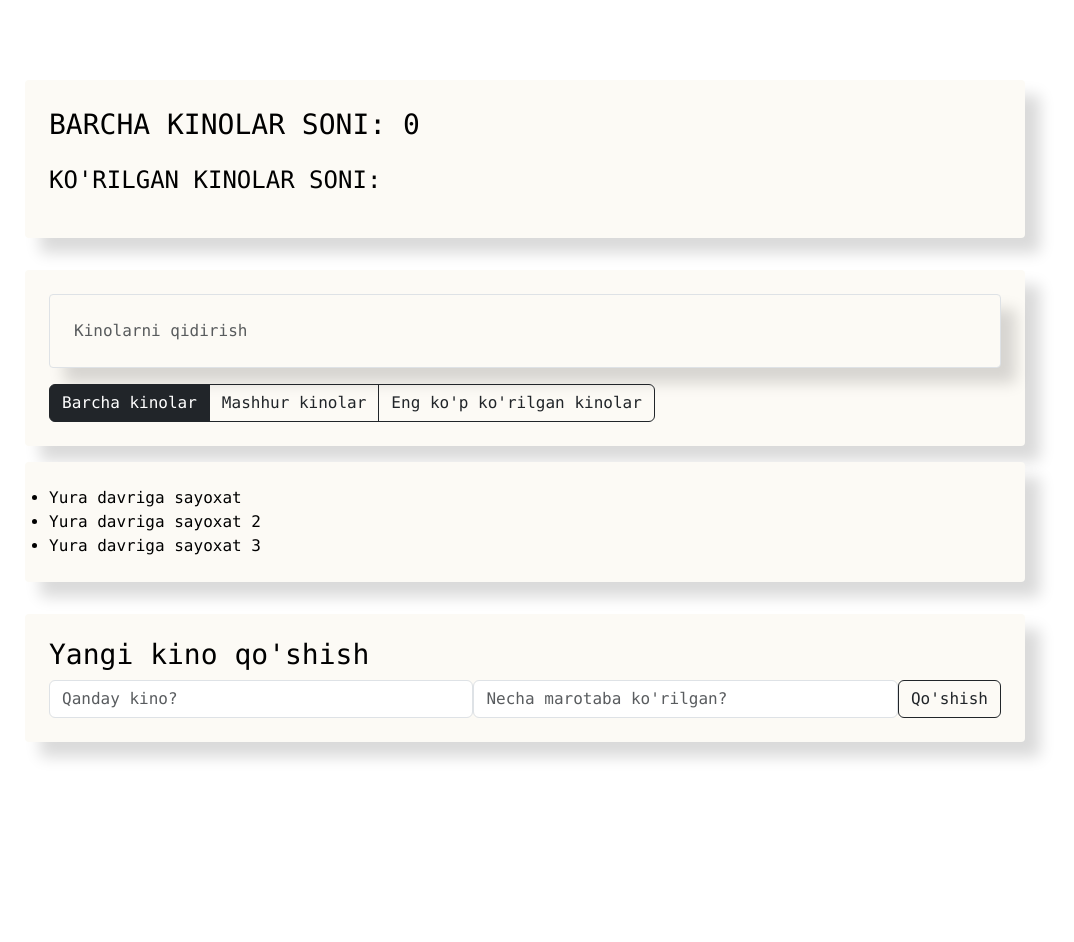
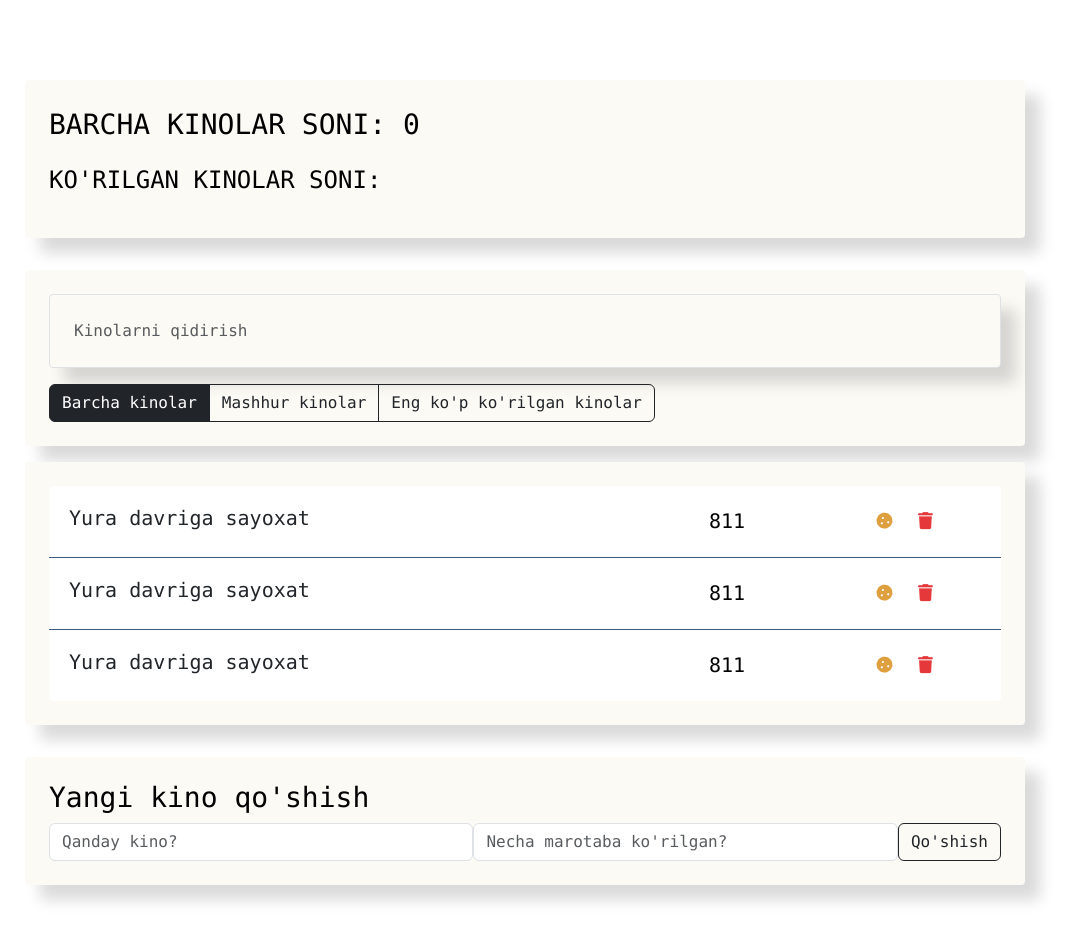
Before and after one commit to HojiakbarSultonov/VueJS, a Vue app: page / in a window 1280 px wide. Shown: the top 942 px of the page, without its empty margins (115-1189 px from the left). Before the commit the page ends 822 px from the top, so only its background shows below. Built offline with nearby package versions, Linux system fonts and the light colour scheme.

Commit message:
class like and favourite

```diff
--- a/src/components/movieList/MovieList.vue
+++ b/src/components/movieList/MovieList.vue
@@ -1,5 +1,7 @@
 <template>
 <ul class="movie_list list-group">
+<MovieListItem/>
+<MovieListItem/>
 <MovieListItem/>
 </ul>
 </template>
--- a/src/components/movieListItem/MovieListItem.vue
+++ b/src/components/movieListItem/MovieListItem.vue
@@ -1,7 +1,19 @@
 <template>
-    <li>Yura davriga sayoxat</li>
-    <li>Yura davriga sayoxat 2</li>
-    <li>Yura davriga sayoxat 3</li>
+    <li class="list-group-item d-flex justify-content-between ">
+    <span class="list-group-item-label">Yura davriga sayoxat</span>
+    <input type="number" class="list-group-item-input" defaultValue="811">
+        <div class="d-flex justify-content-center align-items-center">
+            <button type="button" class="btn btn-cookie btn-sm">
+                <i class="fas fa-cookie"></i>
+            </button>
+            <button type="button" class="btn btn-trash btn-sm">
+                <i class="fas fa-trash"></i>
+            </button>
+            <i class="fas fa-star"></i>
+        </div>
+    </li>
+
+
 </template>
 
 <script>
@@ -11,5 +23,60 @@
 </script>
 
 <style scoped>
+.list-group-item{
+    padding: 15px 20px;
+    border: none;
+    border-bottom: 1px solid #3d5a80;
+}
+.list-group-item:last-child{
+    border-bottom: none;
+}
+.list-group-item span{
+    line-height: 35px;
+    font-size: 20px;
+    cursor: pointer;
+    width: 550px;
+}
+.list-group-item input{
+    line-height: 35px;
+    font-size: 20px;
+    text-align: center;
+    border: 0;
+    outline: none;
+}
+.list-group-item button{
+    width: 35px;
+    height: 35px;
+    margin: 3px;
+    font-size: 17px;
+    border: none;
+    cursor: pointer;
+}
+.list-group-item .btn-cookie {
+    color: #e09f3e;
+}
+.list-group-item .btn-trash {
+    color: #e5383b;
+}
+.list-group-item .fa-star{
+    width: 35px;
+    height: 35px;
+    text-align: center;
+    line-height: 35px;
+    color: #ffd700;
+    transition: 0.3s all;
+    transform: translate(30px);
+    opacity: 0;
+}
+.list-group-item.like .fa-star{
+    opacity: 1;
+    transform: translateX(0);
+}
+.list-group-item.favourite .list-group-item-label{
+    color:#e09f3e;
+}
+.list-group-item.favourite .list-group-item-input{
+    color:#e09f3e;
+}
 
 </style>
```
